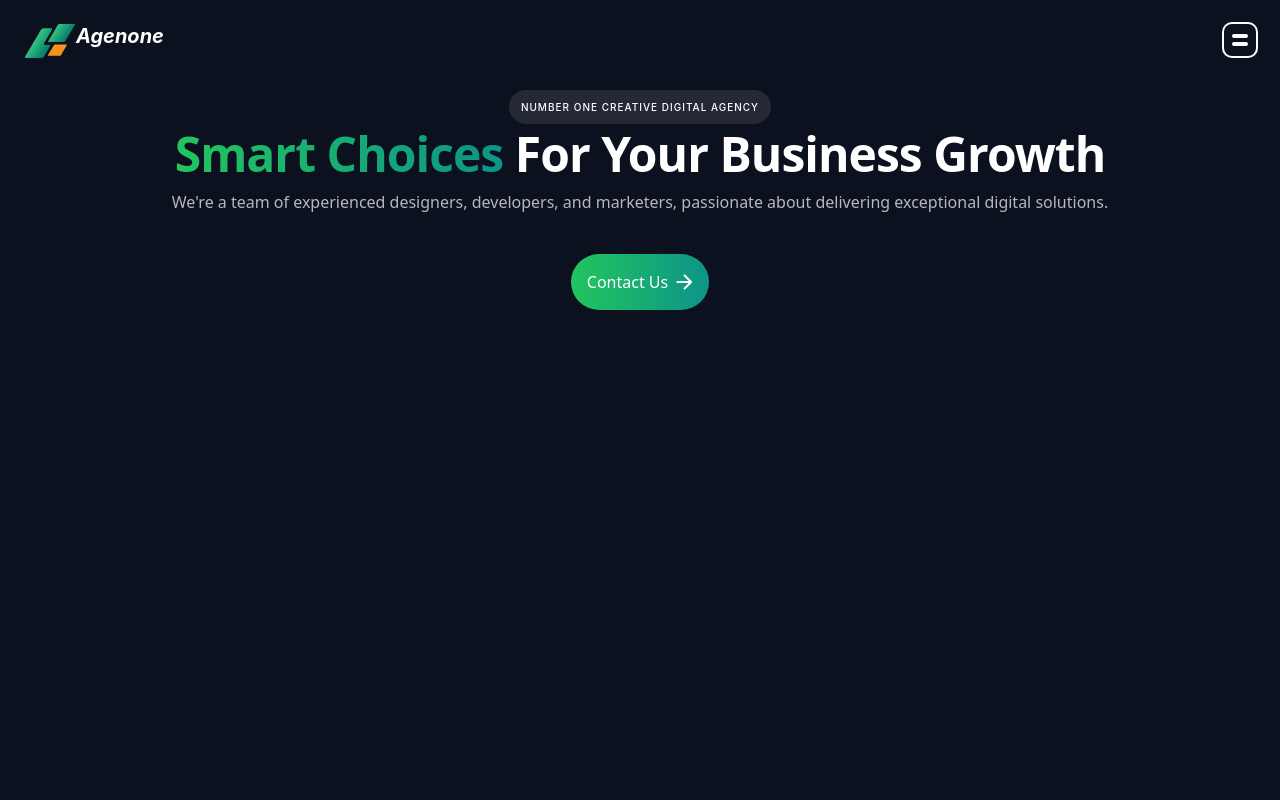
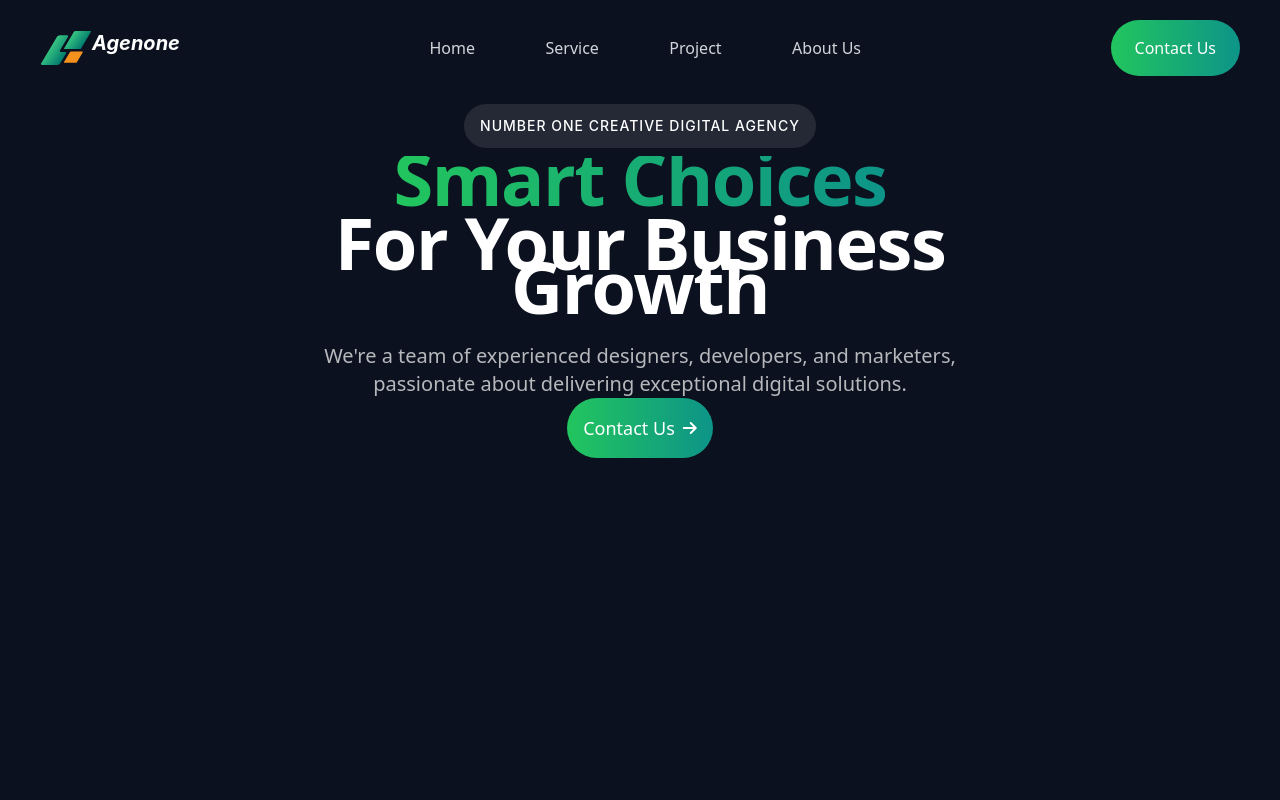
Before and after one commit to amieow/agenone, a Next.js app: page / in a window 1280 px wide. Shown: the top 800 px of the page. Built offline with nearby package versions, Linux system fonts and the light colour scheme.

Commit message:
add navbar for dekstop and etc

```diff
--- a/src/app/globals.css
+++ b/src/app/globals.css
@@ -2,21 +2,22 @@
 @tailwind components;
 @tailwind utilities;
 
-@keyframes upToDown {
+* {
+    scroll-behavior: smooth;
+}
+a:hover span:first-of-type {
+    width: 100%;
+    transform-origin: left;
+    animation: border-left-to-right 1s forwards;
+}
+
+@keyframes border-left-to-right {
     0% {
-        opacity: 10%;
+        transform: scaleX(0);
     }
 
     100% {
-        opacity: 100%;
-    }
-}
-@keyframes fadeOut {
-    0% {
-        opacity: 1;
+        transform: scaleX(1);
     }
 
-    100% {
-        opacity: 0;
-    }
 }
--- a/src/app/page.tsx
+++ b/src/app/page.tsx
@@ -1,15 +1,18 @@
 'use client';
 import dynamic from "next/dynamic";
 import Service from "@/component/services";
-import ClientComponent from "@/component/clientComponent";
+import ServerComponent from "@/component/serverComponent";
 import Hero from "@/component/hero";
+
+
 
 const Page = () => {
   return (
     <>
-      <ClientComponent>
-        <Hero/>
-      </ClientComponent>
+      <ServerComponent>
+        <Hero />
+      </ServerComponent>
+
       <Service/>
     </>
   );
--- a/src/component/header.tsx
+++ b/src/component/header.tsx
@@ -1,26 +1,52 @@
+'use client';
 
-
-
+import { useState } from "react";
+import ServerComponent from "./serverComponent";
 
 export default function Header(): JSX.Element {
+    const [open, setOpen] = useState(false);
+    type menuType = {
+        title : string
+        link : string
+    }
+    const menu : menuType[] = [
+    {
+        title: "Home",
+        link : "#hero"
+    },
+    {
+        title : "Service",
+        link : "#service"
+    },
+    {
+        title : "Project",
+        link : ""
+    },
+    {
+        title : "About Us",
+        link : ""
+    }
+
+    ]
     return (
         <header>
-            <nav className="flex p-6 justify-between">
-                <div className="flex text-white">
+            <nav className="flex p-5 md:px-10 justify-between transition-all">
+                <ServerComponent>
+                    <div className="flex text-white md:my-auto">
                         <svg width="52" height="34" viewBox="0 0 52 34" fill="none" xmlns="http://www.w3.org/2000/svg">
-                        <g clip-path="url(#clip0_102_918)">
-                            <path fill-rule="evenodd" clip-rule="evenodd" d="M27.8805 6.01339C28.4459 5.06451 28.0089 4.29529 26.9043 4.29529H19.9043C18.7997 4.29529 17.4459 5.06451 16.8805 6.01339L1.22751 32.282C0.662087 33.2308 1.09915 34.0001 2.20372 34.0001H17.2037C18.3083 34.0001 19.6621 33.2308 20.2275 32.282L25.989 22.6131C26.5545 21.6642 26.1174 20.895 25.0128 20.895H21.0128C19.9083 20.895 19.4712 20.1257 20.0366 19.1769L27.8805 6.01339Z" fill="url(#paint0_linear_102_918)" />
+                            <g clipPath="url(#clip0_102_918)">
+                                <path fillRule="evenodd" clipRule="evenodd" d="M27.8805 6.01339C28.4459 5.06451 28.0089 4.29529 26.9043 4.29529H19.9043C18.7997 4.29529 17.4459 5.06451 16.8805 6.01339L1.22751 32.282C0.662087 33.2308 1.09915 34.0001 2.20372 34.0001H17.2037C18.3083 34.0001 19.6621 33.2308 20.2275 32.282L25.989 22.6131C26.5545 21.6642 26.1174 20.895 25.0128 20.895H21.0128C19.9083 20.895 19.4712 20.1257 20.0366 19.1769L27.8805 6.01339Z" fill="url(#paint0_linear_102_918)" />
                                 <rect width="17" height="21" rx="1" transform="matrix(1 0 -0.511893 0.859049 34.4639 0)" fill="url(#paint1_linear_102_918)" />
                                 <rect width="13" height="13" rx="1" transform="matrix(1 0 -0.511893 0.859049 30.1783 20.6172)" fill="#F5921E" />
                             </g>
                             <defs>
                                 <linearGradient id="paint0_linear_102_918" x1="19.2037" y1="34.0001" x2="4.34592" y2="23.5232" gradientUnits="userSpaceOnUse">
-                                <stop stop-color="#00796D" />
-                                <stop offset="1" stop-color="#38C682" />
+                                    <stop stopColor="#00796D" />
+                                    <stop offset="1" stopColor="#38C682" />
                                 </linearGradient>
                                 <linearGradient id="paint1_linear_102_918" x1="17" y1="21" x2="-2.53037" y2="18.2994" gradientUnits="userSpaceOnUse">
-                                <stop stop-color="#00796D" />
-                                <stop offset="1" stop-color="#38C682" />
+                                    <stop stopColor="#00796D" />
+                                    <stop offset="1" stopColor="#38C682" />
                                 </linearGradient>
                                 <clipPath id="clip0_102_918">
                                     <rect width="52" height="34" fill="white" />
@@ -29,7 +55,26 @@ export default function Header(): JSX.Element {
                         </svg>
                         <p className="font-['Inter'] font-bold italic text-xl leading-6">Agenone</p>
                     </div>
-                <div className="flex justify-around p-2 ring-2 ring-white w-8 h-8 rounded-lg flex-col hover:cursor-pointer">
+                </ServerComponent>
+                <ul className="flex justify-around mx-auto w-[502px] max-md:hidden">
+                    {menu.map((item,index) => {
+                        return (
+                            <li key={index} className="h-fit my-auto">
+                                <a  className="text-gray-300 relative h-fit my-auto hover:text-blue-400" href={item.link}>
+                                    {item.title}
+                                    <span className="absolute left-0 bottom-0 h-[2px] bg-blue-400 w-0 transition-all duration-300 origin-left "></span>
+                                </a>
+                            </li>
+                        )
+                    })}
+
+                </ul>
+                <ServerComponent>
+                    <a className=" text-white bg-gradient-to-l from-teal-600 to-green-500 text-transparent py-4 px-6 ring-white rounded-[100px] cursor-pointer max-975:hidden">
+                        Contact Us
+                    </a>
+                </ServerComponent>
+                <div onClick={() => setOpen(!open)} className="flex justify-around p-2 ring-2 ring-white w-8 h-8 rounded-lg flex-col hover:cursor-pointer hover:shadow-lg md:hidden">
                     <div className="bg-white w-full h-1 m-auto rounded-sm"></div>
                     <div className="bg-white w-full h-1 m-auto rounded-sm"></div>
                 </div>
--- a/src/component/hero.tsx
+++ b/src/component/hero.tsx
@@ -1,25 +1,26 @@
+'use client';
 
-
-import ClientComponent from "./clientComponent"
 import Header from "./header"
+import ServerComponent from "./serverComponent";
 const Hero = () => {
     return (
-        <section className="bg-[#0C111F] h-screen min-h-full ">
-            <Header/>
+        <section id="hero" className="bg-[#0C111F] h-screen min-h-full scroll-smooth">
+            <Header />
+            <ServerComponent>
+                <div className="bg-white bg-opacity-10 p-2 w-[262px] mx-auto rounded-[100px] mt-2 mb-2 transition-all 975:w-fit 975:px-4 975:py-3">
+                    <p className="text-white text-center tracking-[1px] text-[10px] font-['Inter'] font-medium leading-[18px] 975:text-sm">NUMBER ONE CREATIVE DIGITAL AGENCY </p>
+                </div>
+                <div className=" mx-auto px-6 max-w-[877px] 975:h-[356px] ">
+                    <p className="font-bold text-5xl tracking-[-0.02em] w-fit  mx-auto leading-[44px] bg-gradient-to-l from-teal-600 to-green-500 text-transparent bg-clip-text 975:text-[72px] 975:pb-5">Smart Choices</p>
+                    <p className="font-bold text-5xl tracking-[-0.02em] text-center leading-[44px] text-white 975:text-[72px] 975:pb-5"> For Your Business Growth </p>
+                    <p className="text-center text-[#B6B8BC] mt-[14px] 975:w-[693px] 975:mx-auto 975:text-xl">We&apos;re a team of experienced designers, developers, and marketers, passionate about delivering exceptional digital solutions.</p>
+                    <div className="flex bg-gradient-to-l from-teal-600 to-green-500 p-4 w-fit m-auto rounded-[100px] duration-150 transition-all md:hover:shadow-[0_0_30px_10px] cursor-pointer md:hover:shadow-cyan-500/50 md:hover:translate-x-2 ">
+                        <p className="text-white mr-2 text-lg">Contact Us </p>
+                        <i className="fa-solid fa-arrow-right fa-md transition-all my-auto text-white"></i>
+                    </div>
+                </div>
+            </ServerComponent>
 
-            <div className="bg-white bg-opacity-10 p-2 w-[262px] mx-auto rounded-[100px] mt-2 mb-2 transition-all">
-                <p className="text-white text-center tracking-[1px] text-[10px] font-['Inter'] font-medium leading-[18px]">NUMBER ONE CREATIVE DIGITAL AGENCY </p>
-            </div>
-            <div className=" px-6">
-                <p className="font-bold text-5xl tracking-[-0.02em] text-center leading-[44px] text-white"><span className="bg-gradient-to-l from-teal-600 to-green-500 text-transparent bg-clip-text">Smart Choices</span> For Your Business Growth </p>
-                <p className="text-center text-[#B6B8BC] mt-[14px]">We&apos;re a team of experienced designers, developers, and marketers, passionate about delivering exceptional digital solutions.</p>
-                <div className="flex bg-gradient-to-l from-teal-600 to-green-500 p-4 w-fit mx-auto mt-10 rounded-[100px] duration-150 transition-all hover:shadow-[0_0_30px_10px] cursor-pointer hover:shadow-cyan-500/50 hover:translate-x-2">
-                    <p className="text-white mr-2">Contact Us </p>
-                    <svg className="m-auto" width="17" height="16" viewBox="0 0 17 16" fill="none" xmlns="http://www.w3.org/2000/svg">
-                        <path d="M1.5 9.00021H12.67L7.79 13.8802C7.4 14.2702 7.4 14.9102 7.79 15.3002C8.18 15.6902 8.81 15.6902 9.2 15.3002L15.79 8.71021C16.18 8.32021 16.18 7.69022 15.79 7.30022L9.21 0.700215C8.82 0.310215 8.19 0.310215 7.8 0.700215C7.41 1.09021 7.41 1.72022 7.8 2.11022L12.67 7.00022H1.5C0.95 7.00022 0.5 7.45021 0.5 8.00022C0.5 8.55021 0.95 9.00021 1.5 9.00021Z" fill="white" />
-                    </svg>
-                </div>
-            </div>
         </section>
     )
 }
--- /dev/null
+++ b/src/component/serverComponent.tsx
@@ -0,0 +1,19 @@
+'use client';
+
+import dynamic from "next/dynamic";
+
+
+ function ServerComponent({
+    children,
+}: {
+    children: React.ReactNode
+}) {
+    return (
+        <>
+            {children}
+        </>
+
+    )
+}
+
+export default dynamic(() => Promise.resolve(ServerComponent), { ssr: false })
--- a/src/component/services.tsx
+++ b/src/component/services.tsx
@@ -42,7 +42,7 @@ const Service = () : JSX.Element => {
         return false;
     }
     return (
-        <section className="my-14 h-screen max-h-[900px] mx-6 ">
+        <section id="service" className="my-14 h-screen max-h-[900px] mx-6 scroll-smooth">
             <div className="mb-9">
                 <h3 className="font-bold text-5xl tracking-[-0.02em] text-center leading-[44px] text-black">The Services We Offer <span className="bg-gradient-to-l from-teal-600 to-green-500 text-transparent bg-clip-text">For You</span></h3>
             </div>
@@ -51,11 +51,11 @@ const Service = () : JSX.Element => {
                     const isOpen = index === openItemIndex;
 
                     return (
-                        <div key={index} className="bg-[#F8F8F8] p-6 rounded-xl transition-all">
+                        <div key={index} className="bg-[#F8F8F8] p-6 rounded-xl transition-all h-fit">
                             <div className="flex transition-all">
-                                <p className={`text-xl font-bold p-1 mr-2 transition-all ${isOpen ? 'bg-gradient-to-l from-teal-600 to-green-500 text-transparent bg-clip-text' : ''}`}>{index + 1}</p>
-                                <p className={`text-xl font-bold my-auto transition-all ${isOpen ? 'bg-gradient-to-l from-teal-600 to-green-500 text-transparent bg-clip-text' : ''}`}>{item.title}</p>
-                                <button className={`ml-auto my-auto transition-all `} onClick={() => toggleItem(index)}>
+                                <p className={`text-xl font-bold p-1 mr-2 transition-all duration-300 ${isOpen ? 'bg-gradient-to-l from-teal-600 to-green-500 text-transparent bg-clip-text' : ''}`}>{index + 1}</p>
+                                <p className={`text-xl font-bold my-auto transition-all duration-300 ${isOpen ? 'bg-gradient-to-l from-teal-600 to-green-500 text-transparent bg-clip-text' : ''}`}>{item.title}</p>
+                                <button className="ml-auto my-auto transition-all" onClick={() => toggleItem(index)}>
                                     <i className={`fa-solid fa-arrow-right transition-all transform ${isOpen ? 'rotate-90 bg-gradient-to-l from-teal-600 to-green-500 text-transparent bg-clip-text' : ''}`}></i>
                                 </button>
                             </div>
--- a/tailwind.config.js
+++ b/tailwind.config.js
@@ -1,4 +1,5 @@
 /** @type {import('tailwindcss').Config} */
+
 module.exports = {
   content: [
     './src/pages/**/*.{js,ts,jsx,tsx}',
@@ -14,7 +15,11 @@ module.exports = {
         'gradient-conic':
           'conic-gradient(from 180deg at 50% 50%, var(--tw-gradient-stops))',
       },
+      screens : {
+        '975' : "975px"
+      }
     },
+
   },
   plugins: [],
 }
```
Lines whose indentation alone changed are shown as unchanged.
